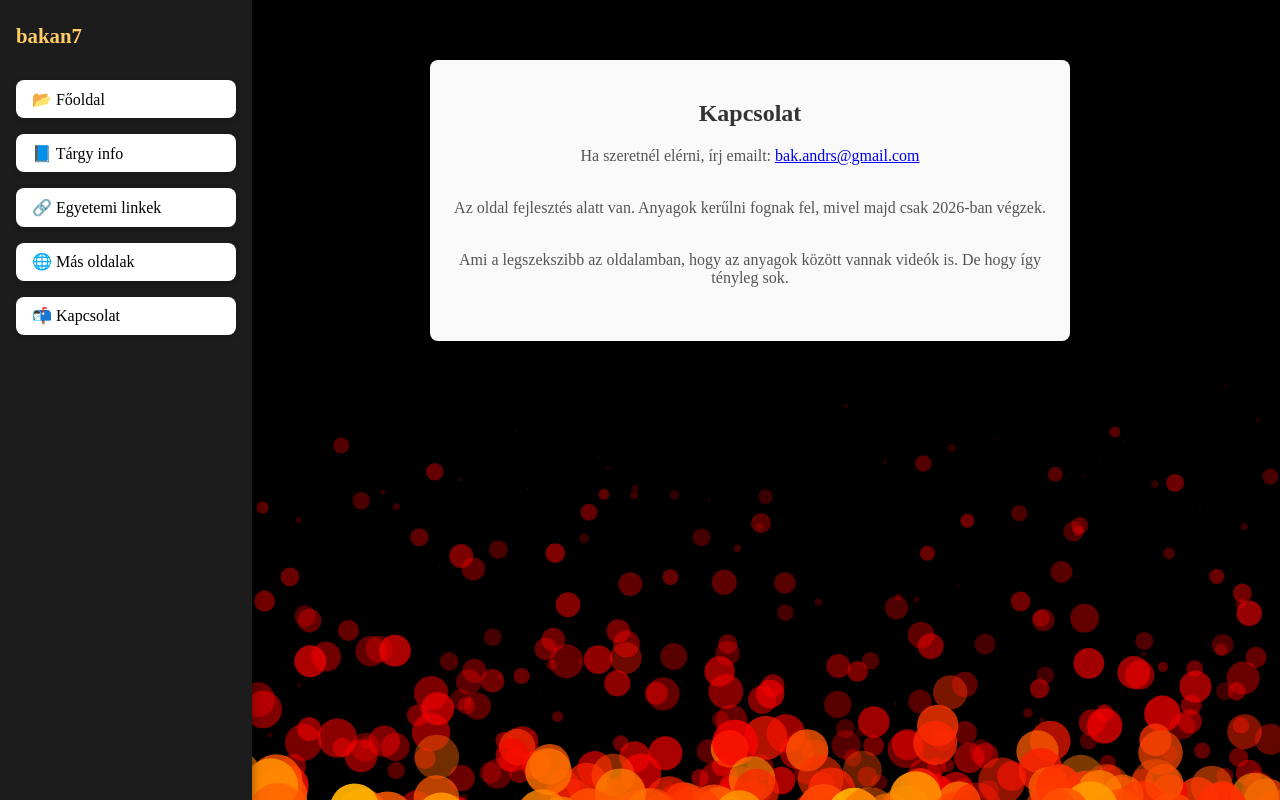
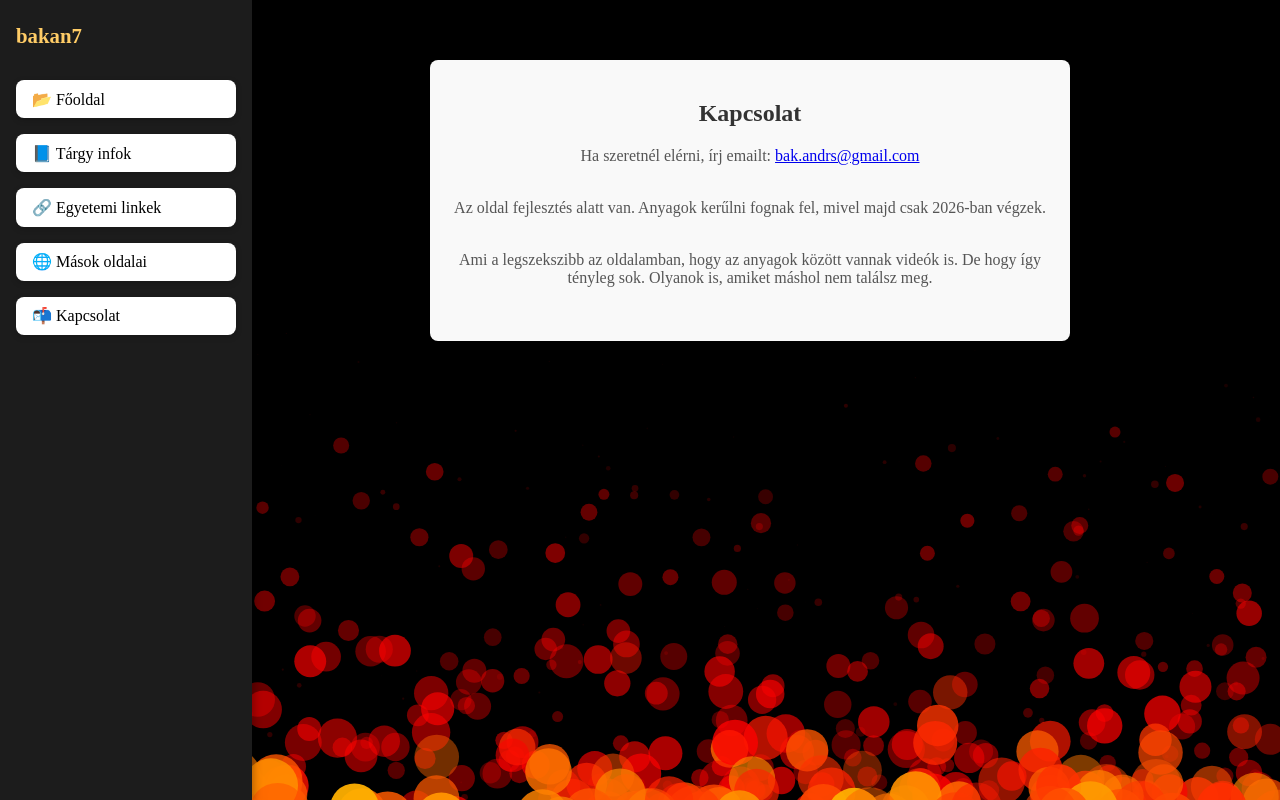
Before and after one commit to Andrssss/MyWebsite, a React (Vite) app: page /kapcsolat in a window 1280 px wide. Built offline with nearby package versions, Linux system fonts and the light colour scheme.

Commit message:
morning fix

```diff
--- a/src/About.jsx
+++ b/src/About.jsx
@@ -8,7 +8,7 @@ const About = () => {
         <h2>Kapcsolat</h2>
         <p>Ha szeretnél elérni, írj emailt: <a href="mailto:bak.andrs@gmail.com">bak.andrs@gmail.com </a>  <br /> <br />  </p>
         <p>Az oldal fejlesztés alatt van. Anyagok kerűlni fognak fel, mivel majd csak 2026-ban végzek. <br /> <br />  </p>
-        <p> Ami a legszekszibb az oldalamban, hogy az anyagok között vannak videók is. De hogy így tényleg sok. <br /><br />  </p>
+        <p> Ami a legszekszibb az oldalamban, hogy az anyagok között vannak videók is. De hogy így tényleg sok. Olyanok is, amiket máshol nem találsz meg. <br /><br />  </p>
       </div>
     </div>
   );
--- a/src/App.jsx
+++ b/src/App.jsx
@@ -94,9 +94,9 @@ useEffect(() => {
           <nav>
             <ul>
               <li><Link to="/">📂 Főoldal</Link></li>
-              <li><Link to="/targy_info">📘 Tárgy info</Link></li>
+              <li><Link to="/targy_info">📘 Tárgy infok</Link></li>
               <li><Link to="/egyetemi_linkek">🔗 Egyetemi linkek</Link></li>
-              <li><Link to="/masok_oldalai">🌐 Más oldalak</Link></li>
+              <li><Link to="/masok_oldalai">🌐 Mások oldalai</Link></li>
               <li><Link to="/kapcsolat">📬 Kapcsolat</Link></li>
             </ul>
           </nav>
```
